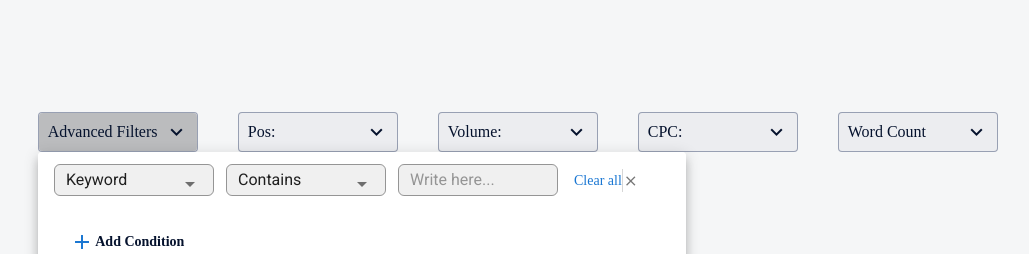
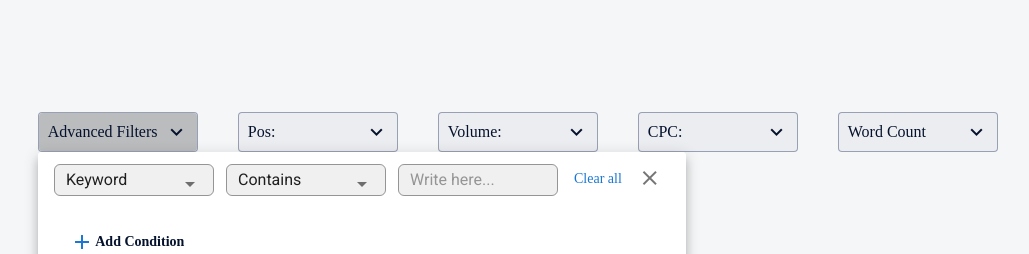
Before and after one commit to MrNedNick/vue-cpanel-filters, a Vue app: page / in a window 1280 px wide. Both pictures are taken after a click on the button "Advanced Filters". Shown: the top 254 px of the page, without its empty margins (62-1091 px from the left). Built offline with nearby package versions, Linux system fonts and the light colour scheme.

Commit message:
Styled delete btn in advancedItem component

```diff
--- a/src/components/Advanced/AdvancedItem.vue
+++ b/src/components/Advanced/AdvancedItem.vue
@@ -40,8 +40,8 @@
         placeholder="Write here..."
       ></v-text-field>
       <a href="#" class="clear-btn ml-4" @click="clearAll"> Clear all </a>
-      <a href="#" class="delete-btn" @click="$emit('delete')">
-        <v-icon small>mdi-close</v-icon>
+      <a href="#" class="delete-btn ml-4 " @click="$emit('delete')">
+        <v-icon>mdi-close</v-icon>
       </a>
     </div>
   </v-list-item>
@@ -78,6 +78,9 @@ export default {
 
 <style>
 .clear-btn {
+    display: flex;
+    justify-content: center;
+    align-items: center;
   font-family: "Source Sans Pro";
   font-style: normal;
   font-weight: 400;
@@ -85,13 +88,25 @@ export default {
   line-height: 166%;
   color: #3366ff;
   text-decoration: none;
-  transition: all 0.1s linear;
-  border-right: 1px solid rgba(51, 51, 51, 0.2);
+  height: 30px;
 }
 .clear-btn:hover {
   color: #0040ff;
 }
 .clear-btn:active {
-  color: black;
+  color: #002bad;
+}
+.delete-btn {
+  display: flex;
+  justify-content: center;
+  align-items: center;
+  text-decoration: none;
+  height: 28px;
+}
+.delete-btn:hover {
+  color: #0040ff;
+}
+.delete-btn:active {
+  color: #002bad;
 }
 </style>
--- a/src/components/Filters/AdvancedFilter.vue
+++ b/src/components/Filters/AdvancedFilter.vue
@@ -74,7 +74,7 @@ export default {
 }
 .advanced-container {
   display: flex;
-  align-items: baseline;
+
 }
 .selectBtn {
   width: 160px;
```
